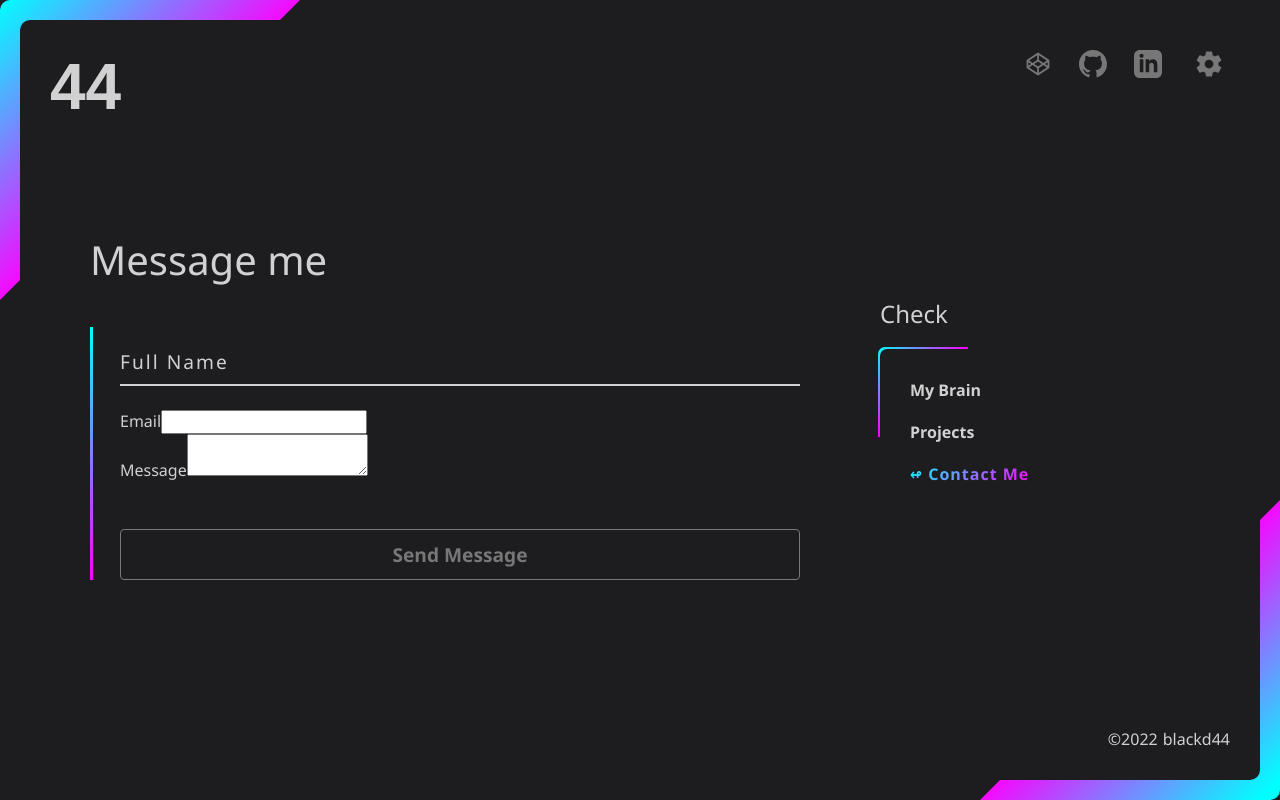
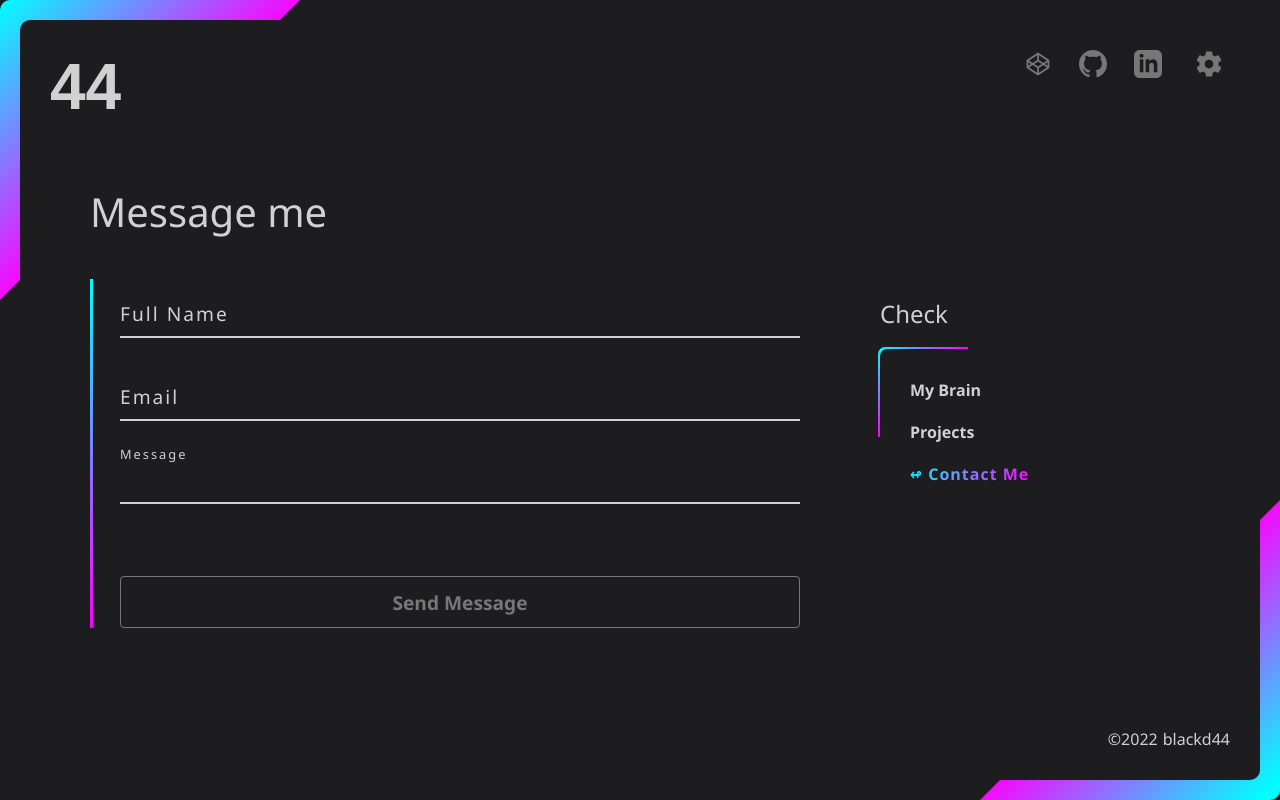
Before and after one commit to blackd44/portfolio, a Next.js app: page /contact in a window 1280 px wide. Built offline with nearby package versions, Linux system fonts and the light colour scheme.

Commit message:
add auto input

```diff
--- a/src/app/(links)/contact/page.tsx
+++ b/src/app/(links)/contact/page.tsx
@@ -1,5 +1,6 @@
 "use client";
 
+import InputAutoHeight from "@/components/form/autoHeight";
 import Input from "@/components/form/input";
 import {
   ChangeEvent,
@@ -65,32 +66,20 @@ const Contacts = () => {
             name="fullName"
             required
           />
-          <div>
-            <label>
-              <span>Email</span>
-              <input
+          <Input
+            label="Email"
+            defaultValue={message.email}
+            onChange={changed}
+            name="email"
             type="email"
-                name="email"
-                onChange={changed}
-                defaultValue={message.email}
             required
           />
-            </label>
-          </div>
-          <div>
-            <label>
-              <span>Message</span>
-              <textarea
+          <InputAutoHeight
+            label="Message"
             name="body"
-                onChange={(e) => {
-                  e.target.style.height = e.target.scrollHeight + "px";
-                  changed(e);
-                }}
-                defaultValue={message.body}
             required
+            onChange={changed}
           />
-            </label>
-          </div>
           <button
             data-cursor-filter="invert(1)"
             data-cursor-size="40px"
--- /dev/null
+++ b/src/components/form/autoHeight.tsx
@@ -0,0 +1,88 @@
+import {
+  ChangeEvent,
+  HTMLInputTypeAttribute,
+  ReactNode,
+  useCallback,
+  useLayoutEffect,
+  useRef,
+} from "react";
+import css from "./style.module.scss";
+
+type props = {
+  defaultValue?: string;
+  children?: ReactNode;
+  name?: string;
+  label?: string;
+  required?: boolean;
+  type?: HTMLInputTypeAttribute;
+  onChange?: (e: ChangeEvent<HTMLTextAreaElement | HTMLInputElement>) => void;
+};
+
+export default function InputAutoHeight({
+  defaultValue = "",
+  children,
+  name,
+  label,
+  required,
+  onChange,
+}: props) {
+  const spanRef = useRef<HTMLSpanElement>(null);
+  const inputRef = useRef<HTMLTextAreaElement>(null);
+
+  const focus = useCallback(() => {
+    if (!spanRef.current) return;
+    spanRef.current.focus();
+  }, []);
+
+  const change = useCallback(
+    (e: Event) => {
+      const input = inputRef.current;
+      const span = e.target as HTMLSpanElement;
+      if (!input || !span) return;
+      input.value = span.innerText;
+
+      const event = {
+        ...e,
+        target: { ...e.target, name: name, value: span.innerText },
+      };
+      if (onChange) onChange(event as any);
+    },
+    [name, onChange]
+  );
+
+  useLayoutEffect(() => {
+    if (!spanRef.current) return;
+    const input = spanRef.current;
+    input.addEventListener("input", change);
+    return () => {
+      input.removeEventListener("input", change);
+    };
+  }, [change]);
+
+  return (
+    <div className={css.box}>
+      <label onClick={focus}>
+        {label && <span>{label}</span>}
+        <span
+          ref={spanRef}
+          className={`${css.autoHeight} ${
+            spanRef.current?.innerText?.trim() == "" ? "" : css.valid
+          }`}
+          role="textbox"
+          contentEditable
+        >
+          {defaultValue || children}
+        </span>
+      </label>
+      <textarea
+        onFocus={focus}
+        ref={inputRef}
+        className={`${css.autoHeight} ${css.hidden}`}
+        name={name}
+        onChange={onChange}
+        defaultValue={defaultValue}
+        required={required}
+      />
+    </div>
+  );
+}
--- a/src/components/form/input.tsx
+++ b/src/components/form/input.tsx
@@ -1,11 +1,12 @@
-import { ChangeEvent } from "react";
-import css from './style.module.scss'
+import { ChangeEvent, HTMLInputTypeAttribute } from "react";
+import css from "./style.module.scss";
 
 type props = {
   defaultValue?: string;
   name?: string;
   label?: string;
   required?: boolean;
+  type?: HTMLInputTypeAttribute;
   onChange?: (e: ChangeEvent<HTMLTextAreaElement | HTMLInputElement>) => void;
 };
 
@@ -14,6 +15,7 @@ export default function Input({
   name,
   label,
   required,
+  type = "text",
   onChange,
 }: props) {
   return (
@@ -21,7 +23,7 @@ export default function Input({
       <label>
         {label && <span>{label}</span>}
         <input
-          type="text"
+          type={type}
           name={name}
           onChange={onChange}
           defaultValue={defaultValue}
--- a/src/components/form/style.module.scss
+++ b/src/components/form/style.module.scss
@@ -11,7 +11,7 @@
     height: fit-content;
     border-bottom: 2px solid currentColor;
 
-    > span {
+    > span:not(.autoHeight) {
       display: inline-block;
       width: 100%;
       background: var(--color-dark);
@@ -24,7 +24,8 @@
 
     input,
     textarea,
-    select {
+    select,
+    .autoHeight {
       @include fill;
       margin: 20px 0 0;
       padding: 0;
@@ -40,6 +41,11 @@
       resize: none;
       height: 38px;
     }
+
+    .autoHeight {
+      max-width: 100%;
+      word-break: break-all;
+    }
   }
 
   > label:has(
@@ -48,9 +54,11 @@
       select:valid,
       input:focus,
       textarea:focus,
-      select:focus
+      select:focus,
+      .autoHeight:focus,
+      .autoHeight.valid
     ) {
-    > span {
+    > span:not(.autoHeight) {
       font-size: 80%;
       translate: 0 0 0;
     }
@@ -61,3 +69,7 @@
     padding-bottom: 0;
   }
 }
+
+.autoHeight.hidden {
+  display: none;
+}
```
Lines whose indentation alone changed are shown as unchanged.
